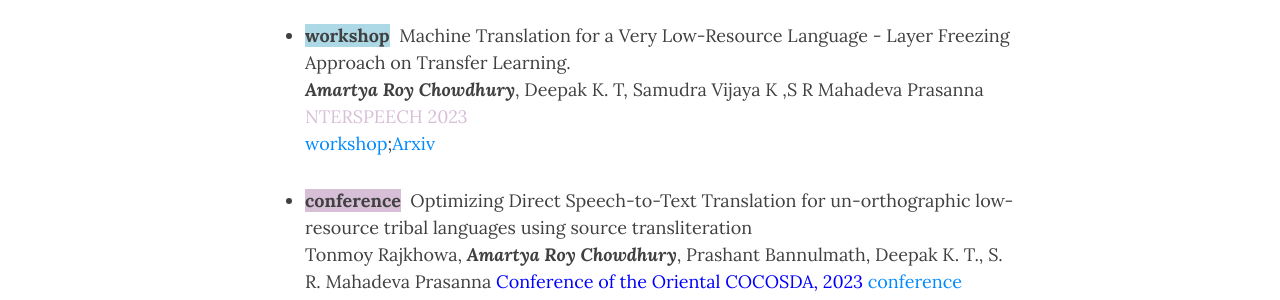
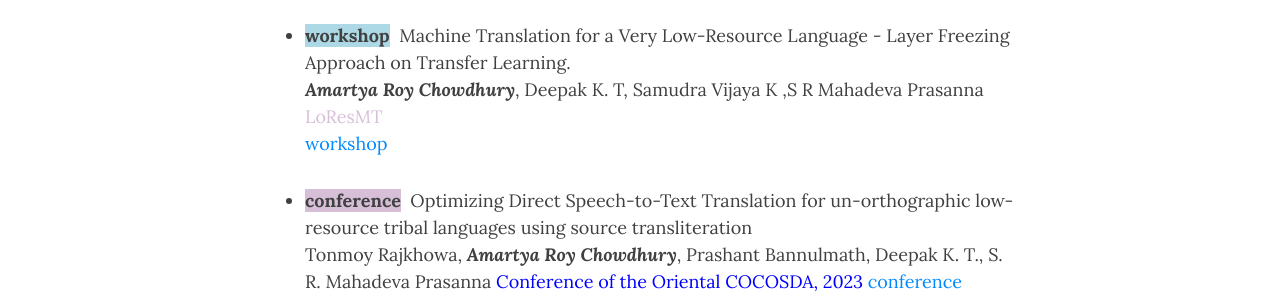
Before and after one commit to aquorio15/aquorio15.github.io, a Jekyll site: the page built from publications.md, in a window 1280 px wide and 900 px high, scrolled down 1312 px. Shown: the part 155-455 px from the top of the window. Built offline with Jekyll 4.4.1, drawn with Linux system fonts in a browser that asks for light colours; nearby versions of some CDN libraries.

Commit message:
Update publications.md

```diff
--- a/publications.md
+++ b/publications.md
@@ -46,8 +46,8 @@ Language Translation
 - <span style="background-color: lightblue">**workshop**</span>&nbsp;
    Machine Translation for a Very Low-Resource Language - Layer Freezing Approach on Transfer Learning.
   ***Amartya Roy Chowdhury***, Deepak K. T, Samudra Vijaya K ,S R Mahadeva Prasanna
-  <span style="color:thistle">NTERSPEECH 2023 </span>
-   [workshop](https://proceedings.mlr.press/v180/das22b/das22b.pdf);[Arxiv](https://arxiv.org/abs/2012.04061)
+  <span style="color:thistle"> LoResMT </span>
+   [workshop](https://proceedings.mlr.press/v180/das22b/das22b.pdf)
 
 - <span style="background-color:thistle">**conference**</span>&nbsp; Optimizing Direct Speech-to-Text Translation for un-orthographic low-resource tribal languages using
 source transliteration
```
